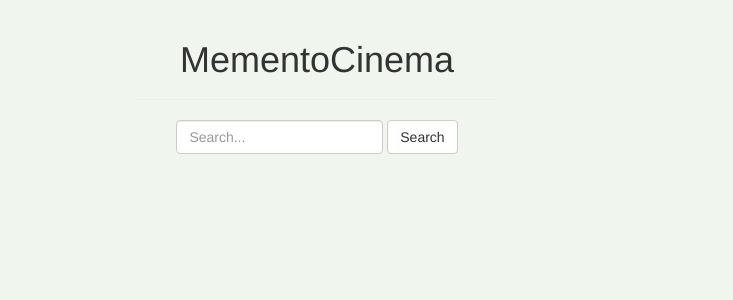
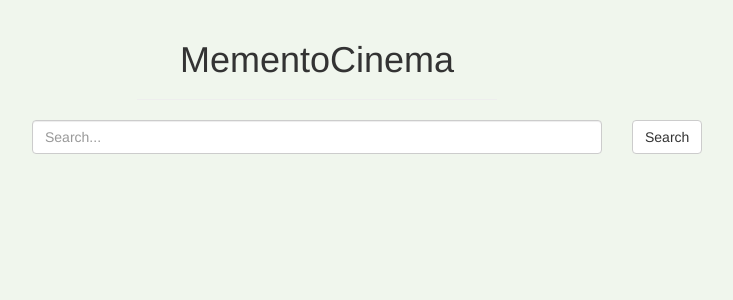
Before and after one commit to Hexabinome/Web_Semantique, a Flask app: page / in a window 1280 px wide. Shown: the top 300 px of the page, without its empty margins (323-1056 px from the left). Run offline with Flask 2, Linux system fonts and the light colour scheme; some libraries are stand-ins or nearby versions.

Commit message:
helping momo

```diff
--- a/templates/index.html
+++ b/templates/index.html
@@ -10,14 +10,15 @@
         </div>
     </div>
     <div class="row">
-        <form class="form-inline" action="{{ url_for('search') }}" method=post role="form">
-            <div class="form-group">
-                <input class="form-control" placeholder="Search..." required type=text name=search> </input>
+        <form action="{{ url_for('search') }}" method=post role="form">
+            <div class="row">
+                <div class="col-md-6 col-md-offset-3 form-group">
+                    <input class="form-control" placeholder="Search..." required type=text name=search> </input>
+                </div>
+                <div class="col-md-2 form-group text-left">
+                    <input type="submit" class="btn btn-default" value="Search">
+                </div>
             </div>
-            <div class="form-group">
-                <input type="submit" class="btn btn-default" value="Search">
-            </div>
-
         </form>
     </div>
 {% endblock %}
```
